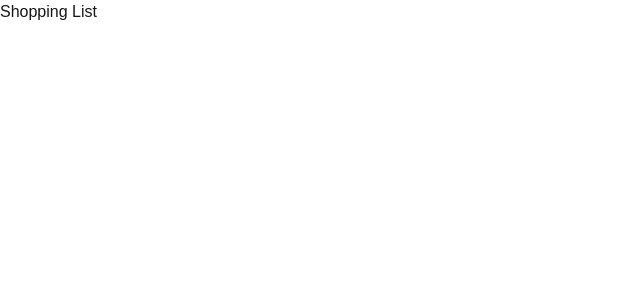
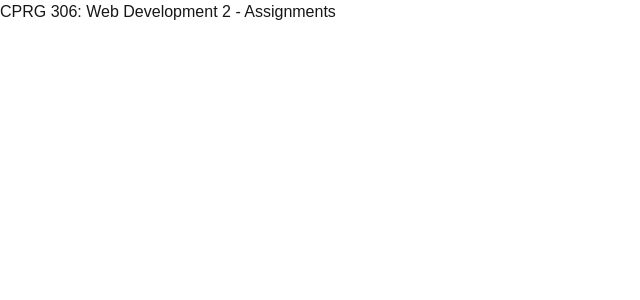
Before and after one commit to Shijiyo/cprg306-assignments, a Next.js app: page /week-2 in a window 1280 px wide. Shown: the top 300 px of the page, without its empty margins (0-640 px from the left). Built offline with nearby package versions, Linux system fonts and the light colour scheme.

Commit message:
Changes to page.js and Added student-info.js
- Changed page.js header
- Added student-info.js

```diff
--- a/app/week-2/page.js
+++ b/app/week-2/page.js
@@ -1,7 +1,7 @@
 export default function Page() {
   return (
     <main>
-      <h1>Shopping List</h1>
+      <h1>CPRG 306: Web Development 2 - Assignments</h1>
     </main>
   );
 }
--- /dev/null
+++ b/app/week-2/student-info.js
@@ -0,0 +1,17 @@
+// student-info.js
+import React from "react";
+
+const StudentInfo = () => {
+  const student = {
+    name: "Charles Joshua L. Tungol",
+    gitlink: "https://github.com/Shijiyo/cprg306-assignments"};
+
+  return (
+    <div>
+      <p><strong>Name:</strong> {student.name}</p>
+      <p><strong>Github Link:</strong> {student.gitlink}</p>
+    </div>
+  );
+};
+
+export default StudentInfo;
```
